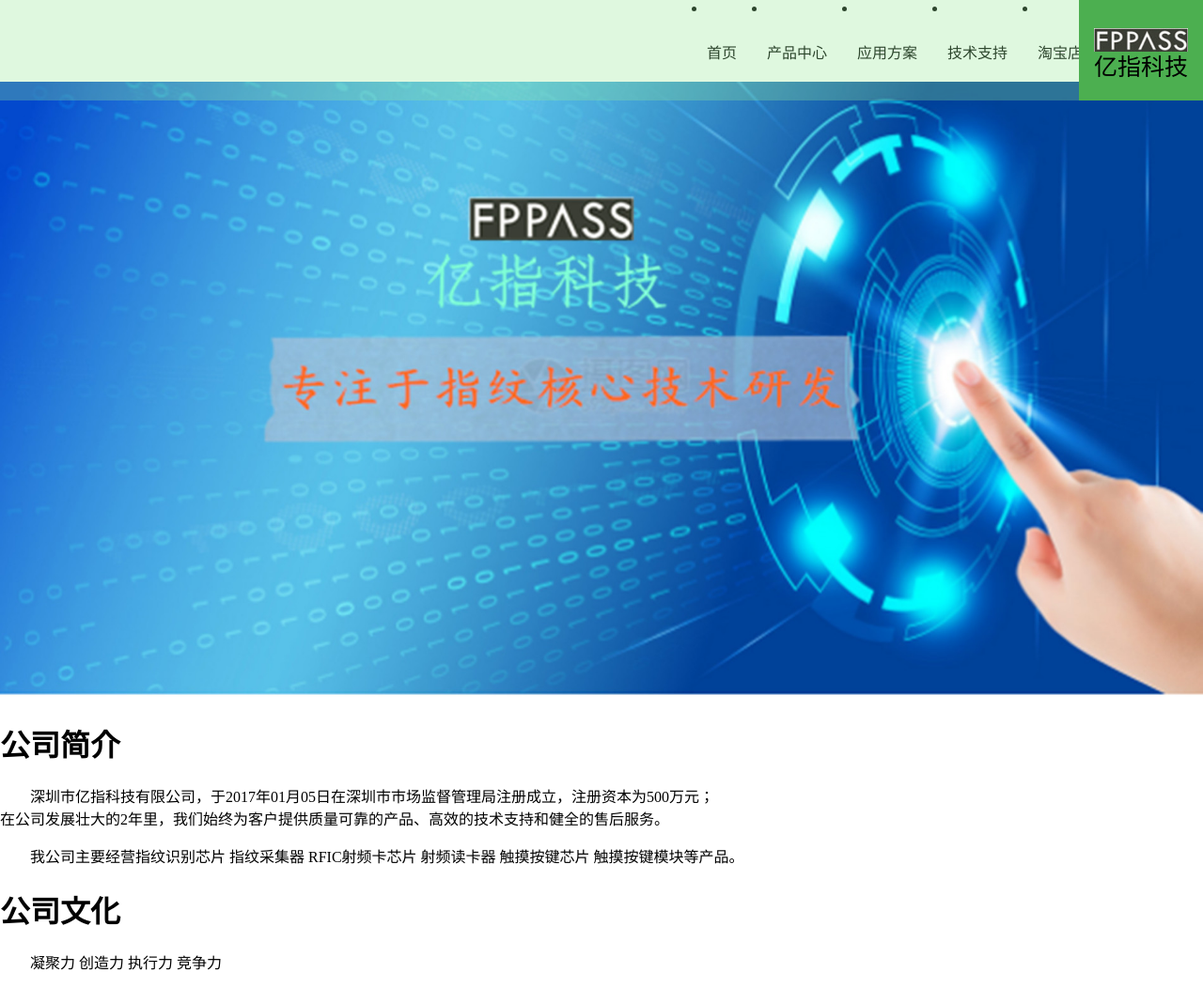
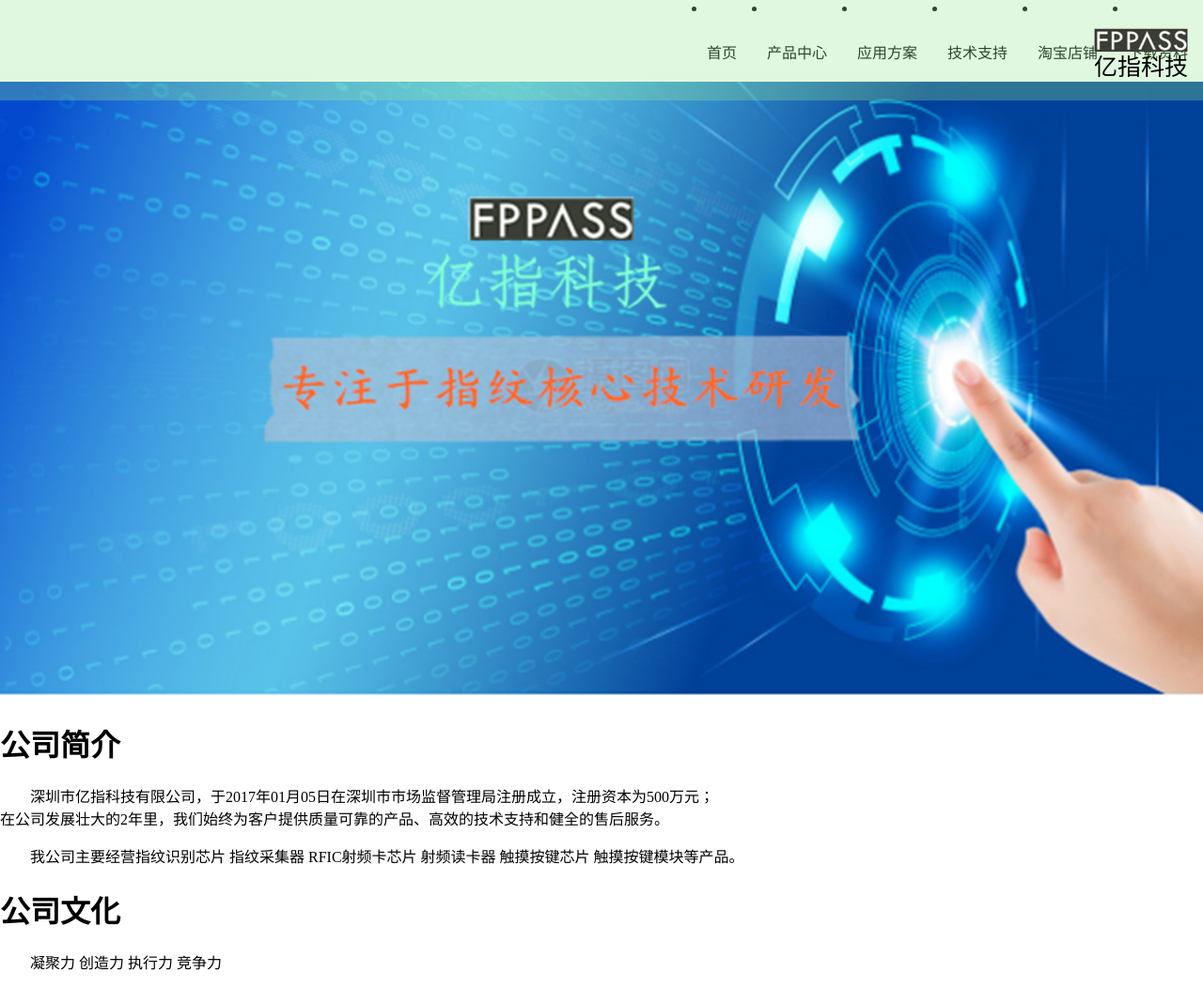
Before and after one commit to easyfp/easyfp.github.io, a Jekyll site: the page about.html, which Jekyll copies as it is, in a window 1280 px wide and 1052 px high. Shown: the whole window at 94% size. Built offline with Jekyll 4.4.1, drawn with Linux system fonts in a browser that asks for light colours.

Commit message:
Update about.html

```diff
--- a/about.html
+++ b/about.html
@@ -45,7 +45,7 @@
 	   <style type="text/css">
 		a{text-decoration:none;}
 	   </style>
-	<a class="active"  href="#page-top" style="text-align:center;font-size:25px"><img src="img/portfolio/7.jpg" style="position:relative;top:10px;"width="100" height="25">
+	<a class="navbar-brand page-scroll"  href="#page-top" style="text-align:center;font-size:25px"><img src="img/portfolio/7.jpg" style="position:relative;top:10px;"width="100" height="25">
          <br/>亿指科技</a>
 	</ul>
 
```
